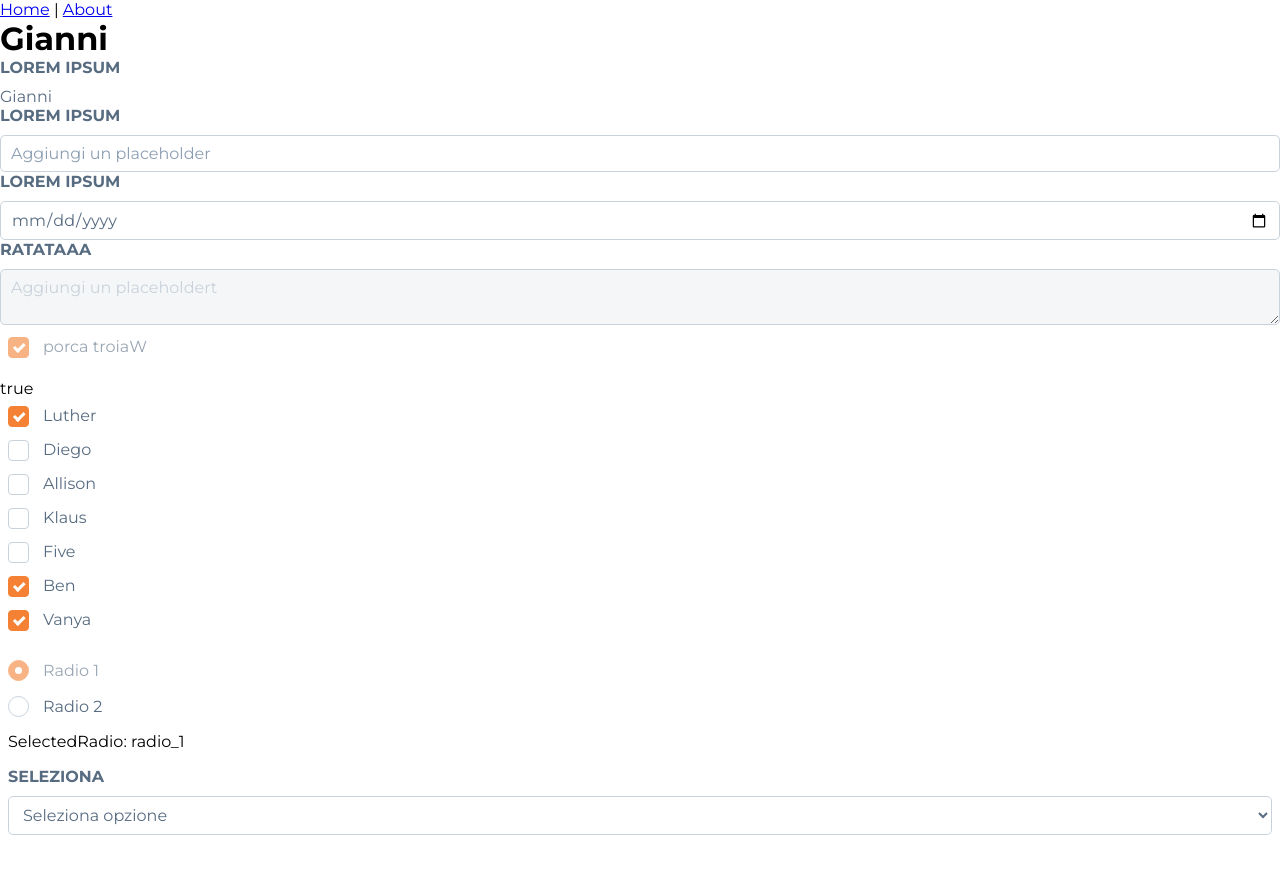
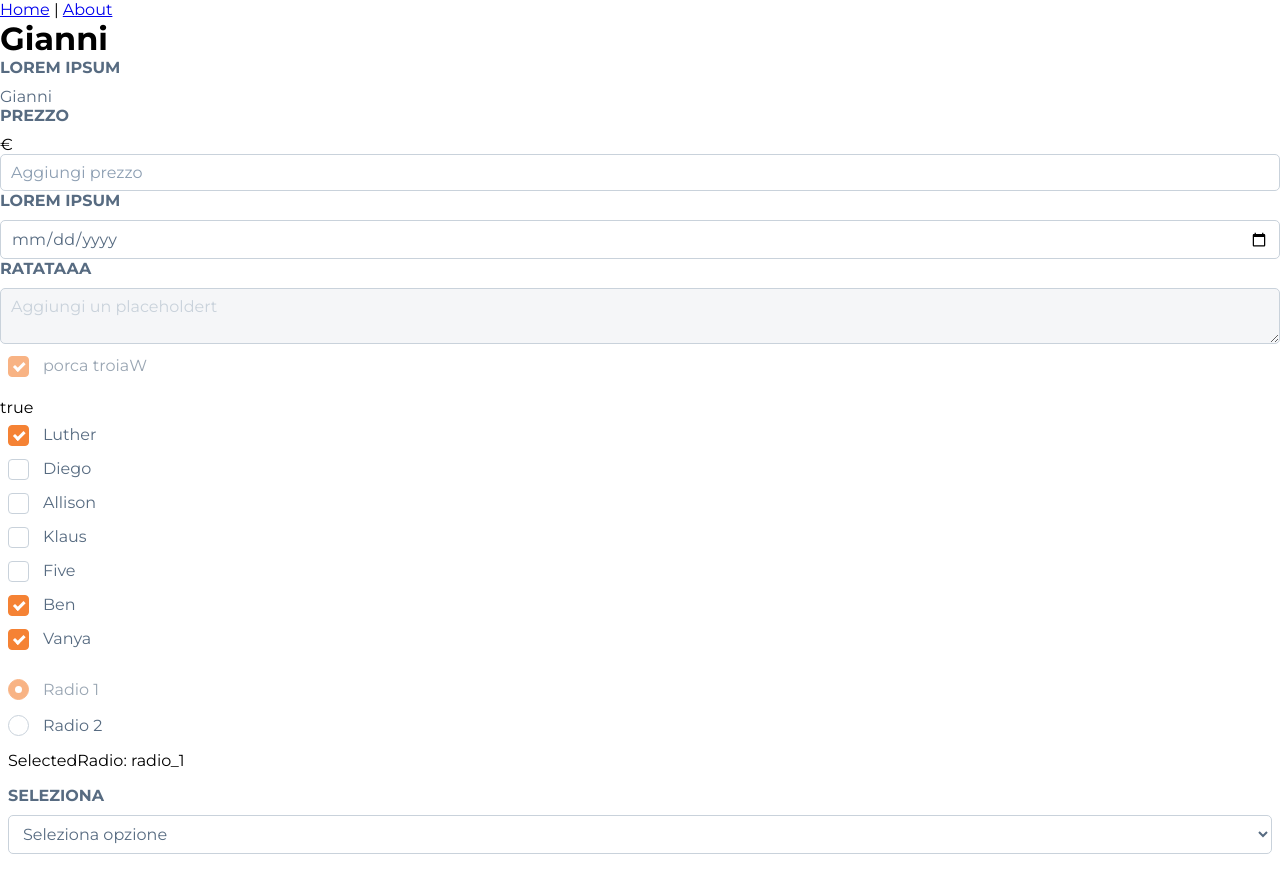
Before and after one commit to enricopaolazzi/gaspari-ui, a Vue app: page / in a window 1280 px wide. Shown: the top 892 px of the page. Built offline with nearby package versions, Linux system fonts and the light colour scheme.

Commit message:
AGGIUNTO SLOT GENERIC INPUT

```diff
--- a/src/components/HelloWorld.vue
+++ b/src/components/HelloWorld.vue
@@ -10,12 +10,15 @@
 			:read-only="true"
 		></generic-input>
 
+		<!-- INSERIRE PREPEND STILIZZARE -->
 		<generic-input
 			type="number"
-			placeholder="Aggiungi un placeholder"
-			label="Lorem ipsum"
+			placeholder="Aggiungi prezzo"
+			label="Prezzo"
 			max="100"
-		></generic-input>
+		>
+			<template v-slot:prepend>€</template>
+		</generic-input>
 
 		<generic-input
 			type="date"
--- a/src/components/ui/GenericInput.vue
+++ b/src/components/ui/GenericInput.vue
@@ -4,6 +4,8 @@
             {{ label }}
         </label>
 
+        <!-- INSERIRE PREPEND STILIZZARE -->
+        <slot name="prepend"></slot>
         <input
             v-if="!readOnly"
             v-bind="$attrs"
```
